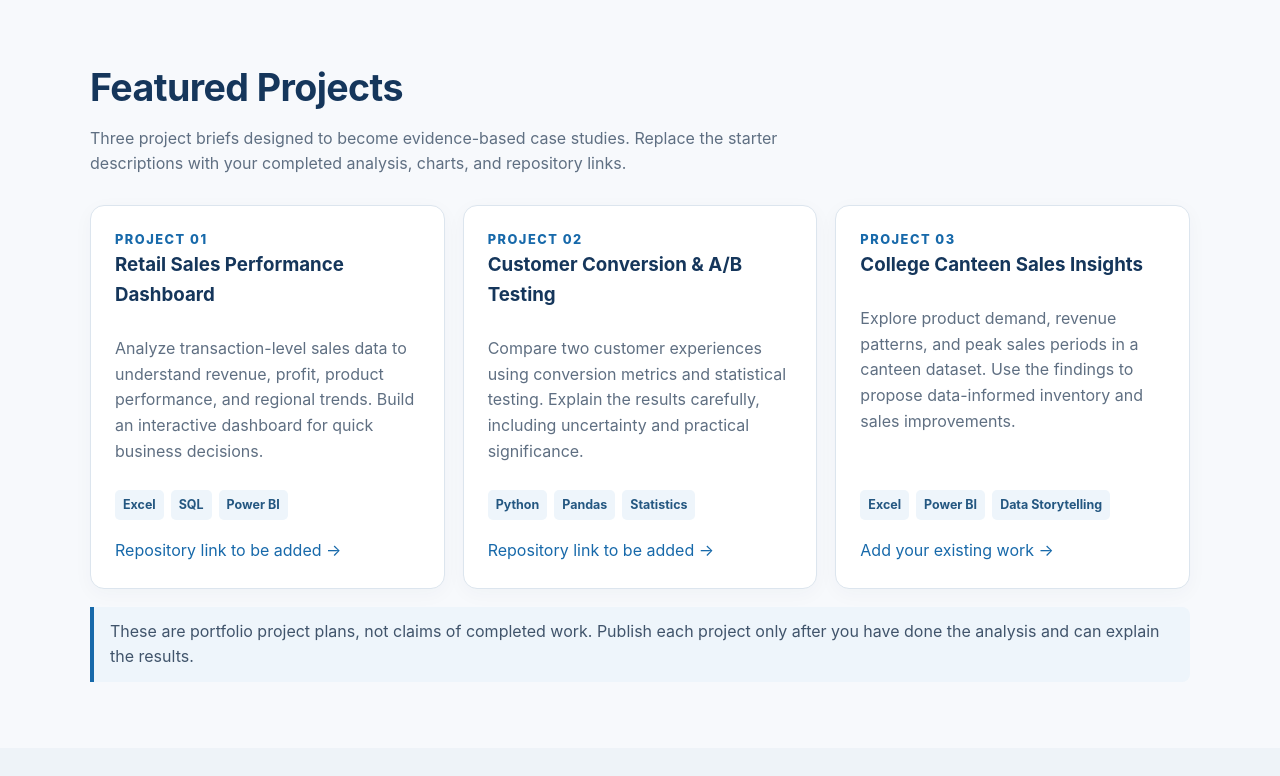
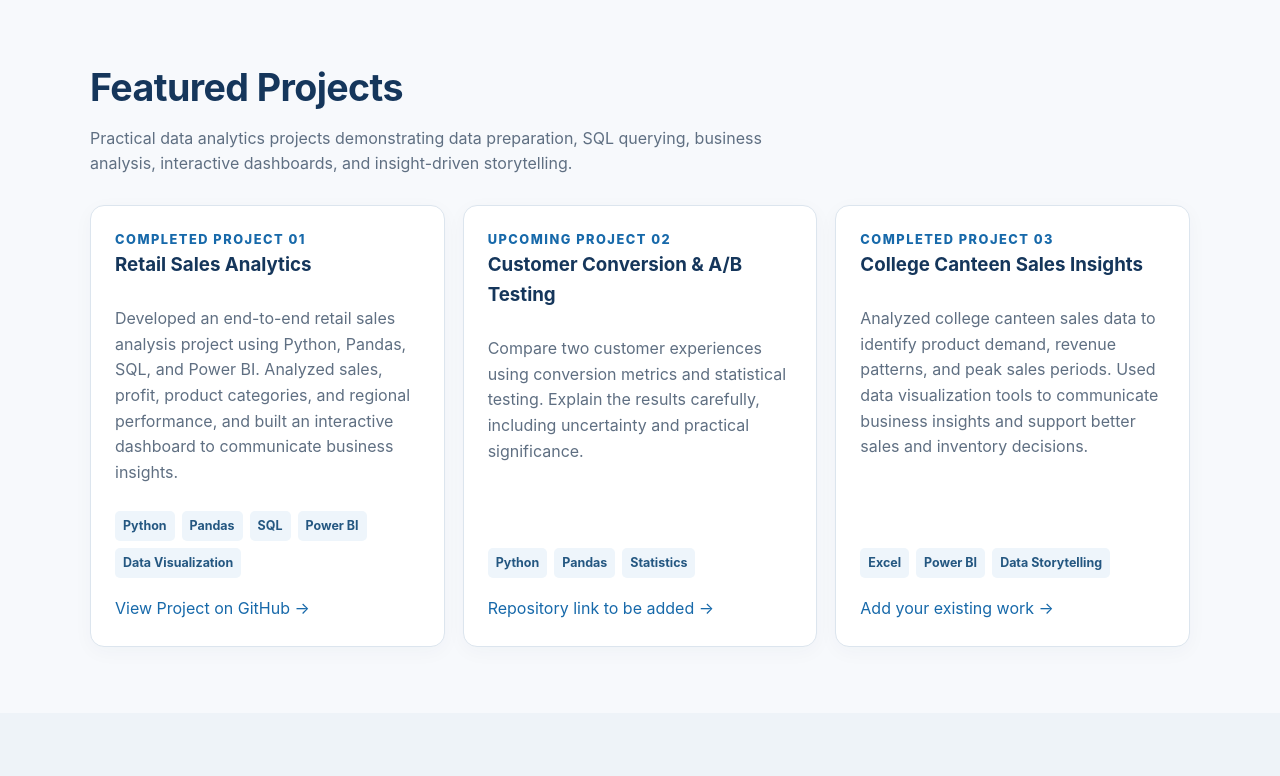
Before and after one commit to latheefshaik576-netizen/data-analyst-portfolio, a plain HTML site: page index.html in a window 1280 px wide. Shown: the part 1660-2436 px from the top of the page. Drawn offline with Linux system fonts and the light colour scheme.

Commit message:
Revise project details and contact information
Updated project descriptions to reflect completed work and added links to GitHub and LinkedIn profiles.

```diff
--- a/index.html
+++ b/index.html
@@ -124,32 +124,38 @@
 
   <section id="projects">
     <div class="wrap">
-      <div class="section-head"><h2>Featured Projects</h2><p>Three project briefs designed to become evidence-based case studies. Replace the starter descriptions with your completed analysis, charts, and repository links.</p></div>
+      <div class="section-head"><h2>Featured Projects</h2><p>Practical data analytics projects demonstrating data preparation, SQL querying, business analysis, interactive dashboards, and insight-driven storytelling.</p></div>
       <div class="projects">
         <article class="card project">
-          <div class="number">PROJECT 01</div>
-          <h3>Retail Sales Performance Dashboard</h3>
-          <p>Analyze transaction-level sales data to understand revenue, profit, product performance, and regional trends. Build an interactive dashboard for quick business decisions.</p>
-          <div class="tags"><span class="tag">Excel</span><span class="tag">SQL</span><span class="tag">Power BI</span></div>
-          <a href="#contact">Repository link to be added →</a>
-        </article>
+  <div class="number">COMPLETED PROJECT 01</div>
+  <h3>Retail Sales Analytics</h3>
+  <p>Developed an end-to-end retail sales analysis project using Python, Pandas, SQL, and Power BI. Analyzed sales, profit, product categories, and regional performance, and built an interactive dashboard to communicate business insights.</p>
+  <div class="tags">
+    <span class="tag">Python</span>
+    <span class="tag">Pandas</span>
+    <span class="tag">SQL</span>
+    <span class="tag">Power BI</span>
+    <span class="tag">Data Visualization</span>
+  </div>
+  <a href="https://github.com/latheefshaik576-netizen/retail-sales-analytics" target="_blank" rel="noopener">View Project on GitHub →</a>
+</article>
+
         <article class="card project">
-          <div class="number">PROJECT 02</div>
+          <div class="number">UPCOMING PROJECT 02</div>
           <h3>Customer Conversion & A/B Testing</h3>
           <p>Compare two customer experiences using conversion metrics and statistical testing. Explain the results carefully, including uncertainty and practical significance.</p>
           <div class="tags"><span class="tag">Python</span><span class="tag">Pandas</span><span class="tag">Statistics</span></div>
           <a href="#contact">Repository link to be added →</a>
         </article>
         <article class="card project">
-          <div class="number">PROJECT 03</div>
+          <div class="number">COMPLETED PROJECT 03</div>
           <h3>College Canteen Sales Insights</h3>
-          <p>Explore product demand, revenue patterns, and peak sales periods in a canteen dataset. Use the findings to propose data-informed inventory and sales improvements.</p>
+          <p>Analyzed college canteen sales data to identify product demand, revenue patterns, and peak sales periods. Used data visualization tools to communicate business insights and support better sales and inventory decisions.</p>
           <div class="tags"><span class="tag">Excel</span><span class="tag">Power BI</span><span class="tag">Data Storytelling</span></div>
           <a href="#contact">Add your existing work →</a>
         </article>
       </div>
-      <div class="note">These are portfolio project plans, not claims of completed work. Publish each project only after you have done the analysis and can explain the results.</div>
-    </div>
+
   </section>
 
   <section id="education" style="background:#eef3f8">
@@ -178,9 +184,18 @@
         <div>
           <h2>Let’s connect</h2>
           <p>I’m interested in data analyst internships where I can contribute, learn from real datasets, and turn analysis into useful business insights.</p>
-          <p><strong>Email:</strong> Add your professional email · <strong>LinkedIn:</strong> Add your profile · <strong>GitHub:</strong> Add your profile</p>
+         <p>
+  <strong>Email:</strong>
+  <a href="mailto:latheefshaik576@gmail.com">latheefshaik576@gmail.com</a>
+  <br>
+  <strong>GitHub:</strong>
+<a href="https://github.com/latheefshaik576-netizen" target="_blank" rel="noopener">View GitHub Profile</a>
+<br>
+<strong>LinkedIn:</strong>
+<a href="https://www.linkedin.com/in/shaik-latheef-834399306/" target="_blank" rel="noopener">View LinkedIn Profile</a>
+</p>
         </div>
-        <a class="btn" href="https://github.com/" target="_blank" rel="noopener">GitHub Profile</a>
+        <a class="btn" href="https://github.com/latheefshaik576-netizen" target="_blank" rel="noopener">GitHub Profile</a>
       </div>
     </div>
   </section>
```
